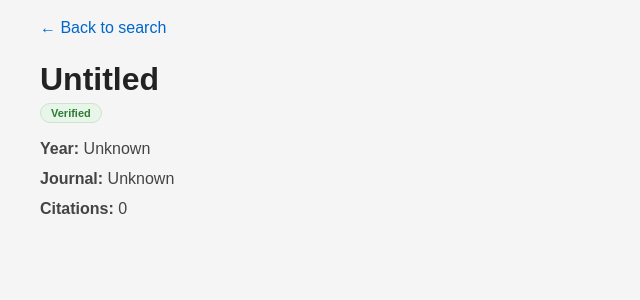
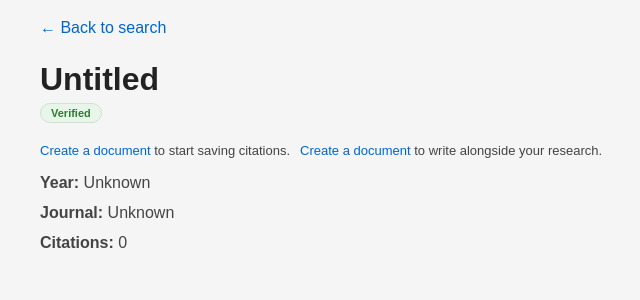
Before and after one commit to lxlbsxg/vo-agri, a Flask app: page /paper/1 in a window 1280 px wide. Shown: the part 54-354 px from the top of the page, without its empty margins (150-790 px from the left). Run offline with Flask 3, Linux system fonts and the light colour scheme; the visitor is signed in with stand-in values (Sample User, id 1); data that the repository does not hold is empty.

Commit message:
Add "Add to document" button to paper detail page and a "Write alongside" split view
- Extract the search-card Add to document logic into a shared macro
  (templates/_macros.html) so paper.html can reuse it instead of only
  living on search result cards.
- paper_detail() now computes current_document and annotates
  already_added, matching the search page's duplicate-prevention.
- Add a "Write alongside" toggle on the search and paper detail pages
  that opens a right-hand panel (an iframe onto /write/<doc_id>?embed=1)
  next to the current page, so users can browse/search on the left while
  writing on the right without switching tabs.
- Intercept add-to-doc form submits via fetch when the split view is
  open so the left page never navigates; the button flips to "Already
  added" and the document panel reloads to reflect the new citation
  immediately.

```diff
--- a/app.py
+++ b/app.py
@@ -328,7 +328,16 @@ def paper_detail(work_id):
     except RequestException:
         error = "Could not reach OpenAlex right now. Please try again."
 
-    return render_template("paper.html", paper=paper, error=error)
+    current_document = _current_document()
+    if paper:
+        _annotate_already_added([paper], current_document)
+
+    return render_template(
+        "paper.html",
+        paper=paper,
+        error=error,
+        current_document=current_document,
+    )
 
 
 @app.route("/register", methods=["GET", "POST"])
--- /dev/null
+++ b/static/split.js
@@ -0,0 +1,79 @@
+// "Write alongside" split view: toggles a right-hand panel that shows the
+// current document (loaded via /write/<id>?embed=1 in an iframe) next to
+// whatever the user is browsing on the left. Adding a citation while the
+// panel is open posts via fetch instead of a normal form submit, so the
+// left page never navigates away, and the iframe is refreshed afterward
+// to reflect the new content.
+document.addEventListener("DOMContentLoaded", function () {
+    var body = document.body;
+    var iframe = document.getElementById("split-iframe");
+    var closeBtn = document.getElementById("split-close");
+
+    function openSplit(docId) {
+        var src = "/write/" + docId + "?embed=1";
+        if (iframe.dataset.docId !== String(docId)) {
+            iframe.src = src;
+            iframe.dataset.docId = String(docId);
+        }
+        body.classList.add("split-active");
+    }
+
+    function closeSplit() {
+        body.classList.remove("split-active");
+    }
+
+    document.addEventListener("click", function (event) {
+        var toggle = event.target.closest("[data-write-alongside]");
+        if (!toggle) {
+            return;
+        }
+        if (body.classList.contains("split-active")) {
+            closeSplit();
+        } else {
+            openSplit(toggle.dataset.writeAlongside);
+        }
+    });
+
+    if (closeBtn) {
+        closeBtn.addEventListener("click", closeSplit);
+    }
+
+    document.addEventListener("submit", function (event) {
+        var form = event.target.closest(".add-to-doc-form");
+        if (!form || !body.classList.contains("split-active")) {
+            return;
+        }
+        event.preventDefault();
+
+        var submitBtn = form.querySelector("button[type=submit]");
+        if (submitBtn) {
+            submitBtn.disabled = true;
+        }
+
+        fetch(form.action, { method: "POST", body: new FormData(form) })
+            .then(function (response) {
+                if (!response.ok) {
+                    throw new Error("add_citation failed: " + response.status);
+                }
+
+                var replacement = document.createElement("button");
+                replacement.type = "button";
+                replacement.className = "btn-small btn-disabled";
+                replacement.disabled = true;
+                replacement.textContent = "Already added";
+                form.replaceWith(replacement);
+
+                if (iframe.contentWindow) {
+                    iframe.contentWindow.location.reload();
+                }
+            })
+            .catch(function () {
+                // Fall back to a normal navigation if the AJAX add failed
+                // for some reason (offline, server error, etc).
+                if (submitBtn) {
+                    submitBtn.disabled = false;
+                }
+                form.submit();
+            });
+    });
+});
--- a/static/style.css
+++ b/static/style.css
@@ -595,3 +595,94 @@ button:hover, .btn:hover {
 .form-card button {
     width: 100%;
 }
+
+/* "Write alongside" split view */
+.paper-actions {
+    display: flex;
+    align-items: center;
+    gap: 10px;
+    flex-wrap: wrap;
+    margin: 10px 0;
+}
+
+.paper-actions .add-to-doc-form,
+.paper-actions .add-to-doc-prompt {
+    margin: 0;
+}
+
+.write-alongside-btn {
+    background: #fff;
+    color: #2e7d32;
+    border: 1px solid #2e7d32;
+}
+
+.write-alongside-btn:hover {
+    background: #eaf4ea;
+}
+
+body.split-active {
+    max-width: none;
+}
+
+.split-right {
+    display: none;
+}
+
+body.split-active .split-container {
+    display: flex;
+    align-items: flex-start;
+    gap: 20px;
+}
+
+body.split-active .split-left {
+    flex: 1 1 0;
+    min-width: 0;
+    max-width: 900px;
+}
+
+body.split-active .split-right {
+    display: flex;
+    flex-direction: column;
+    flex: 1 1 0;
+    min-width: 0;
+    position: sticky;
+    top: 20px;
+    height: calc(100vh - 40px);
+    background: #fff;
+    border: 1px solid #ddd;
+    border-radius: 8px;
+    overflow: hidden;
+}
+
+.split-right-header {
+    display: flex;
+    justify-content: space-between;
+    align-items: center;
+    padding: 8px 12px;
+    border-bottom: 1px solid #eee;
+    font-size: 13px;
+    color: #555;
+}
+
+.split-iframe {
+    flex: 1;
+    width: 100%;
+    border: 0;
+}
+
+@media (max-width: 800px) {
+    body.split-active .split-container {
+        flex-direction: column;
+    }
+
+    body.split-active .split-left {
+        max-width: none;
+    }
+
+    body.split-active .split-right {
+        flex: none;
+        width: 100%;
+        position: static;
+        height: 70vh;
+    }
+}
--- /dev/null
+++ b/templates/_macros.html
@@ -0,0 +1,39 @@
+{% macro add_to_doc_button(paper, current_document) %}
+
+    {% if current_document and paper.already_added %}
+        <button type="button" class="btn-small btn-disabled" disabled>Already added</button>
+    {% elif current_document %}
+        <form method="POST" action="{{ url_for('add_citation', doc_id=current_document.id) }}" class="add-to-doc-form">
+            <input type="hidden" name="title" value="{{ paper.title }}">
+            <input type="hidden" name="authors" value="{{ paper.authors[:3]|map(attribute='name')|join(', ') if paper.authors else 'Unknown' }}">
+            <input type="hidden" name="year" value="{{ paper.year or '' }}">
+            <input type="hidden" name="journal" value="{{ paper.journal or '' }}">
+            <input type="hidden" name="doi" value="{{ paper.doi or '' }}">
+            <input type="hidden" name="paper_id" value="{{ paper.id or '' }}">
+            <button type="submit" class="btn-small">+ Add to "{{ current_document.title }}"</button>
+        </form>
+    {% elif current_user.is_authenticated %}
+        <p class="paper-info add-to-doc-prompt">
+            <a href="{{ url_for('documents') }}">Create a document</a> to start saving citations.
+        </p>
+    {% else %}
+        <p class="paper-info add-to-doc-prompt">
+            <a href="{{ url_for('login') }}">Log in</a> to save citations to a document.
+        </p>
+    {% endif %}
+
+{% endmacro %}
+
+{% macro write_alongside_button(current_document) %}
+
+    {% if current_document %}
+        <button type="button" class="btn-small write-alongside-btn" data-write-alongside="{{ current_document.id }}">
+            &#9998; Write alongside
+        </button>
+    {% elif current_user.is_authenticated %}
+        <p class="paper-info add-to-doc-prompt">
+            <a href="{{ url_for('documents') }}">Create a document</a> to write alongside your research.
+        </p>
+    {% endif %}
+
+{% endmacro %}
--- a/templates/base.html
+++ b/templates/base.html
@@ -8,6 +8,7 @@
 
 <body>
 
+    {% if not request.args.get('embed') %}
         <nav class="topnav">
             <a href="{{ url_for('home') }}" class="brand">vo.agri</a>
             <div class="nav-links">
@@ -21,6 +22,7 @@
                 {% endif %}
             </div>
         </nav>
+    {% endif %}
 
     {% with messages = get_flashed_messages(with_categories=true) %}
         {% if messages %}
@@ -32,9 +34,23 @@
         {% endif %}
     {% endwith %}
 
+    <div id="split-container" class="split-container">
+        <div id="split-left" class="split-left">
             {% block content %}{% endblock %}
+        </div>
+        <div id="split-right" class="split-right">
+            <div class="split-right-header">
+                <span>Writing alongside</span>
+                <button type="button" id="split-close" class="btn-small btn-disabled">&times; Close</button>
+            </div>
+            <iframe id="split-iframe" class="split-iframe" src="about:blank" title="Document editor"></iframe>
+        </div>
+    </div>
 
     <script src="{{ url_for('static', filename='app.js') }}"></script>
+    {% if not request.args.get('embed') %}
+        <script src="{{ url_for('static', filename='split.js') }}"></script>
+    {% endif %}
 
 </body>
 
--- a/templates/paper.html
+++ b/templates/paper.html
@@ -1,4 +1,5 @@
 {% extends "base.html" %}
+{% import "_macros.html" as macros with context %}
 
 {% block title %}{{ paper.title if paper else "Paper" }} - vo.agri{% endblock %}
 
@@ -23,6 +24,11 @@
         {% if error %}
             <p class="paper-info error-text">{{ error }}</p>
         {% endif %}
+
+        <div class="paper-actions">
+            {{ macros.add_to_doc_button(paper, current_document) }}
+            {{ macros.write_alongside_button(current_document) }}
+        </div>
 
         {% if paper.authors %}
             <p class="paper-info">
--- a/templates/write.html
+++ b/templates/write.html
@@ -4,7 +4,9 @@
 
 {% block content %}
 
-    <p><a href="{{ url_for('documents') }}">&larr; My documents</a></p>
+    {% if not request.args.get('embed') %}
+        <p><a href="{{ url_for('documents') }}">&larr; My documents</a></p>
+    {% endif %}
 
     <form method="POST" action="{{ url_for('save_document', doc_id=doc.id) }}" id="doc-form" class="write-form">
 
```
Also changed, not shown: templates/index.html (+4 -21 lines). Lines whose indentation alone changed are shown as unchanged.
